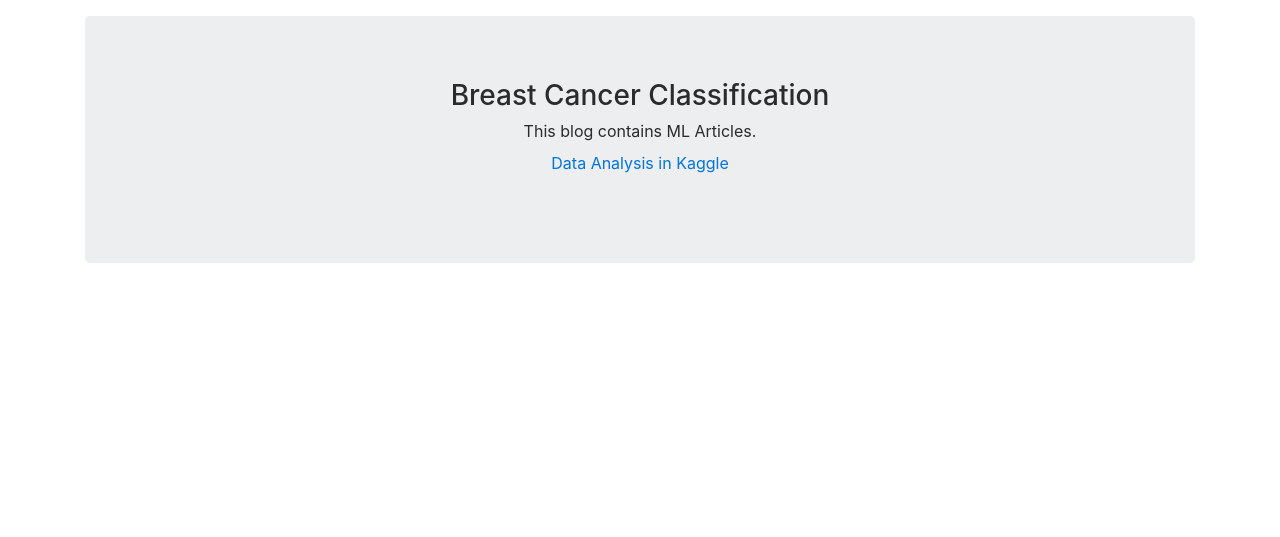
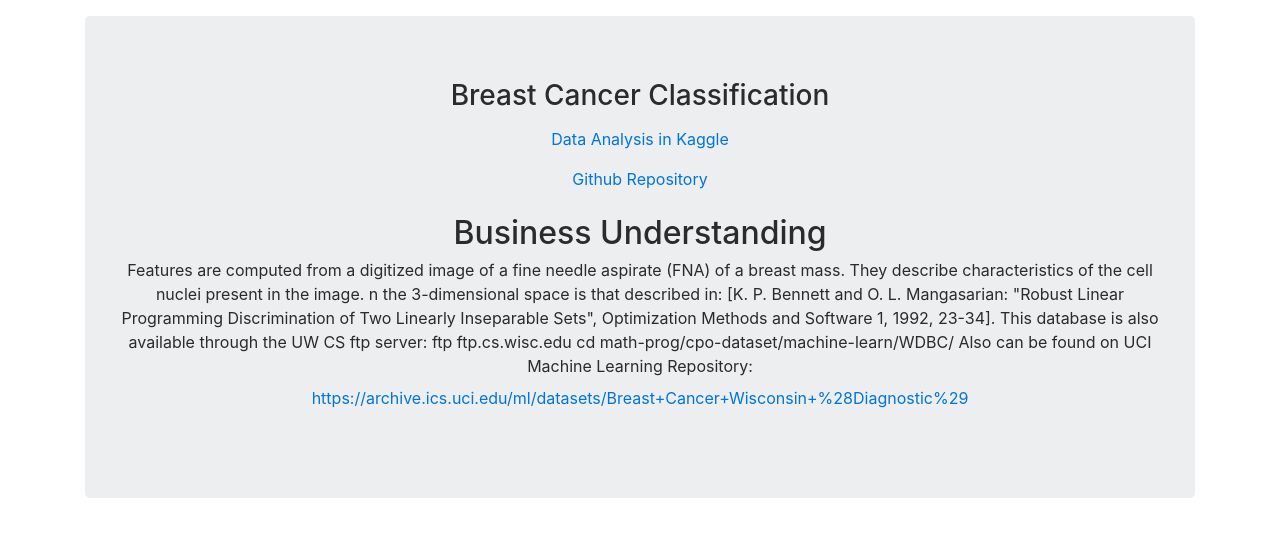
Before and after one commit to cugoapo/Breast_Cancer-Classification, a Flask app: page / in a window 1280 px wide. Shown: the part 56-593 px from the top of the page. Run offline with Flask 2, Linux system fonts and the light colour scheme; some libraries are stand-ins or nearby versions.

Commit message:
Breast Cancer 4.0

```diff
--- a/templates/index.html
+++ b/templates/index.html
@@ -4,10 +4,19 @@
     <div class="jumbotron text-center" >
 
         <h3>Breast Cancer Classification</h3>
-        <p>This blog contains ML Articles.
+        <p>
             <a class="nav-link" href="https://www.kaggle.com/alpgrk/breast-cancer-log-regression-knn-pca-nca">Data Analysis in Kaggle</a>
+            <a class="nav-link" href="https://github.com/cugoapo/Breast_Cancer-Classification">Github Repository</a>
         </p>
-
+        <h2>Business Understanding</h2>
+        <p>
+            Features are computed from a digitized image of a fine needle aspirate (FNA) of a breast mass.
+            They describe characteristics of the cell nuclei present in the image.
+            n the 3-dimensional space is that described in: [K. P. Bennett and O. L. Mangasarian: "Robust Linear Programming Discrimination of Two Linearly Inseparable Sets", Optimization Methods and Software 1, 1992, 23-34].
+            This database is also available through the UW CS ftp server: ftp ftp.cs.wisc.edu cd math-prog/cpo-dataset/machine-learn/WDBC/
+            Also can be found on UCI Machine Learning
+            Repository: <a class="nav-link" href="https://archive.ics.uci.edu/ml/datasets/Breast+Cancer+Wisconsin+%28Diagnostic%29">https://archive.ics.uci.edu/ml/datasets/Breast+Cancer+Wisconsin+%28Diagnostic%29</a>
+        </p>
     </div>
 
 {% endblock %}
```
Also changed, not shown: test.py (added, +18 -0 lines), .circleci/config.yml.
